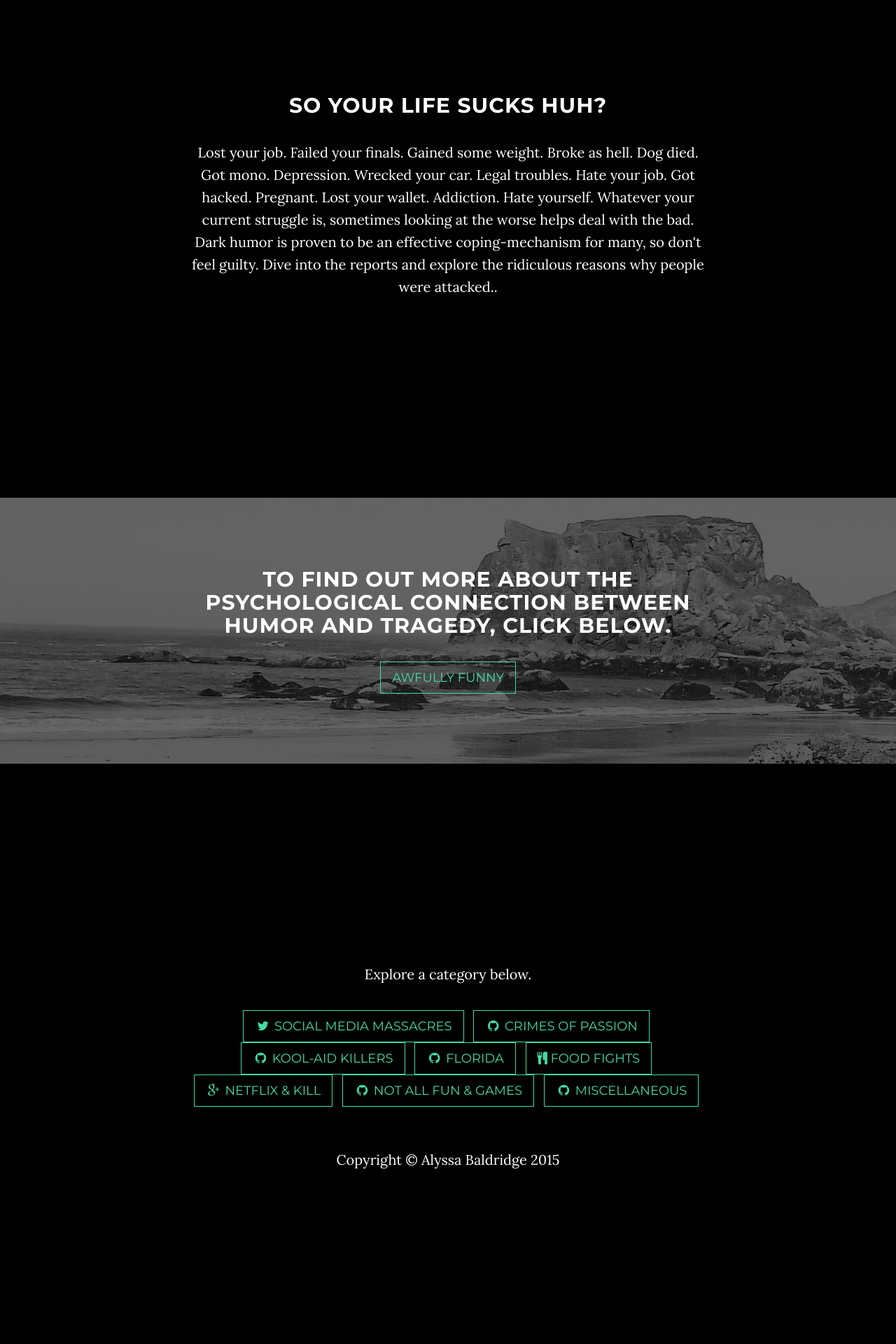
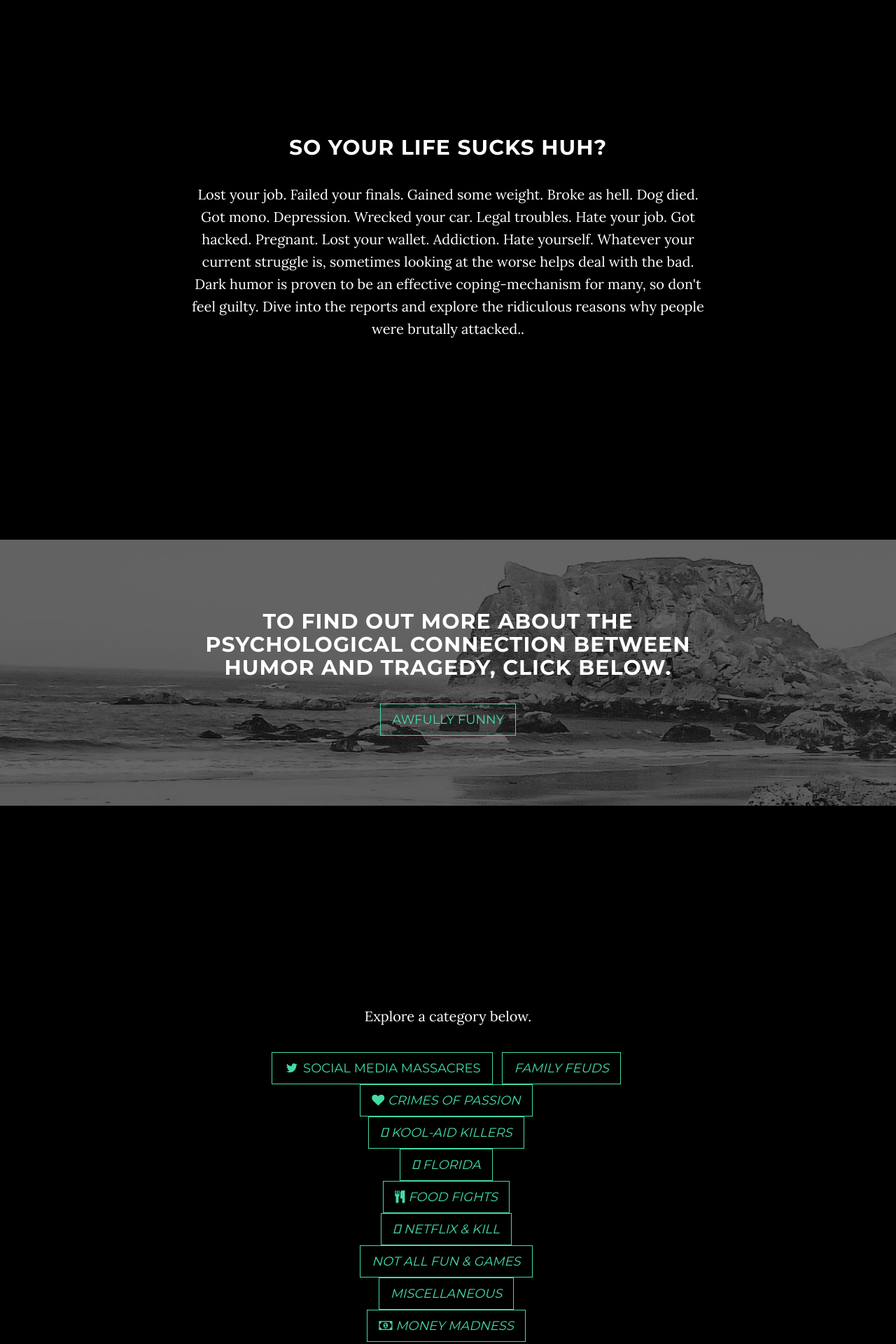
Before and after one commit to abaldridge/final-project, a Django app: page / in a window 1280 px wide. Shown: the part 1840-3760 px from the top of the page at 70% size. Before the commit the page ends 3510 px from the top, so only its background shows below. Run offline with Django 3.2, Linux system fonts and the light colour scheme; data comes from the database, SQL or seed files in the repository; some libraries are stand-ins or nearby versions.

Commit message:
Adding icons and checking all the links.

```diff
--- a/violenceapp/templates/base.html
+++ b/violenceapp/templates/base.html
@@ -9,7 +9,9 @@
     <meta name="description" content="">
     <meta name="author" content="">
     <link rel="icon" href="../../favicon.ico">
-
+<br>
+<br>
+<br>
     <title>Culture of Rage</title>
 
     <!-- Bootstrap Core CSS -->
@@ -98,7 +100,7 @@
         <div class="row">
             <div class="col-lg-8 col-lg-offset-2">
                 <h2>So your life sucks huh?</h2>
-                <p> Lost your job. Failed your finals. Gained some weight. Broke as hell. Dog died. Got mono. Depression. Wrecked your car. Legal troubles. Hate your job. Got hacked. Pregnant. Lost your wallet. Addiction. Hate yourself. Whatever your current struggle is, sometimes looking at the worse helps deal with the bad. Dark humor is proven to be an effective coping-mechanism for many, so don't feel guilty. Dive into the reports and explore the ridiculous reasons why people were attacked.</a>. </p>
+                <p> Lost your job. Failed your finals. Gained some weight. Broke as hell. Dog died. Got mono. Depression. Wrecked your car. Legal troubles. Hate your job. Got hacked. Pregnant. Lost your wallet. Addiction. Hate yourself. Whatever your current struggle is, sometimes looking at the worse helps deal with the bad. Dark humor is proven to be an effective coping-mechanism for many, so don't feel guilty. Dive into the reports and explore the ridiculous reasons why people were brutally attacked.</a>. </p>
 
             </div>
         </div>
@@ -127,26 +129,32 @@
                     <li>
                         <a href="/tag/social-media" class="btn btn-default btn-lg"><i class="fa fa-twitter fa-fw"></i> <span class="network-name">Social Media Massacres</span></a>
                     </li>
+ 			<li>
+                        <a href="/tag/family-tag" class="btn btn-default btn-lg"><i class="fa-user-plus"</i> <span class="network-name">Family Feuds</span></a>
+                    </li>
                     <li>
-                        <a href="/tag/crimes-passion" class="btn btn-default btn-lg"><i class="fa fa-github fa-fw"></i> <span class="network-name">Crimes of Passion</span></a>
+                        <a href="/tag/crimes-passion" class="btn btn-default btn-lg"><i class="fa fa-heart"></i> <span class="network-name">Crimes of Passion</span></a>
                     </li>
  		    <li>
-                        <a href="/tag/koolaid" class="btn btn-default btn-lg"><i class="fa fa-github fa-fw"></i> <span class="network-name">Kool-Aid Killers</span></a>
+                        <a href="/tag/koolaid" class="btn btn-default btn-lg"><i class="fa-glass"></i> <span class="network-name">Kool-Aid Killers</span></a>
                     </li>
  			<li>
-                        <a href="/tag/florida-tag" class="btn btn-default btn-lg"><i class="fa fa-github fa-fw"></i> <span class="network-name">Florida</span></a>
+                        <a href="/tag/florida-tag" class="btn btn-default btn-lg"><i class="fa-star-o fa-fw"></i> <span class="network-name">Florida</span></a>
                     </li>
  			<li>
-                        <a href="/tag/food" class="btn btn-default btn-lg"><i class="fa fa-cutlery"></i> <span class="network-name">Food Fights</span></a>
+                        <a href="/tag/food-tag" class="btn btn-default btn-lg"><i class="fa fa-cutlery"></i> <span class="network-name">Food Fights</span></a>
                     </li>
                     <li>
-                        <a href="https://plus.google.com/+Startbootstrap/posts" class="btn btn-default btn-lg"><i class="fa fa-google-plus fa-fw"></i> <span class="network-name">Netflix & Kill</span></a>
+                        <a href="/tag/netflix-and-kill" class="btn btn-default btn-lg"><i class="fa-angellist"></i> <span class="network-name">Netflix & Kill</span></a>
                     </li>
      			<li>
-                        <a href="https://github.com/IronSummitMedia/startbootstrap" class="btn btn-default btn-lg"><i class="fa fa-github fa-fw"></i> <span class="network-name">Not All Fun & Games</span></a>
+                        <a href="/tag/games-tag" class="btn btn-default btn-lg"><i class="soccer-ball-o"></i> <span class="network-name">Not All Fun & Games</span></a>
                     </li>
 			<li>
-                        <a href="https://github.com/IronSummitMedia/startbootstrap" class="btn btn-default btn-lg"><i class="fa fa-github fa-fw"></i> <span class="network-name">Miscellaneous</span></a>
+                        <a href="/tag/misc-tag" class="btn btn-default btn-lg"><i class="smile-o"></i> <span class="network-name">Miscellaneous</span></a>
+                    </li>
+			<li>
+                        <a href="/tag/money-tag" class="btn btn-default btn-lg"><i class="fa fa-money"></i> <span class="network-name">Money Madness</span></a>
                     </li>
                 </ul>
             </div>
```
Also changed, not shown: 1 other file.
